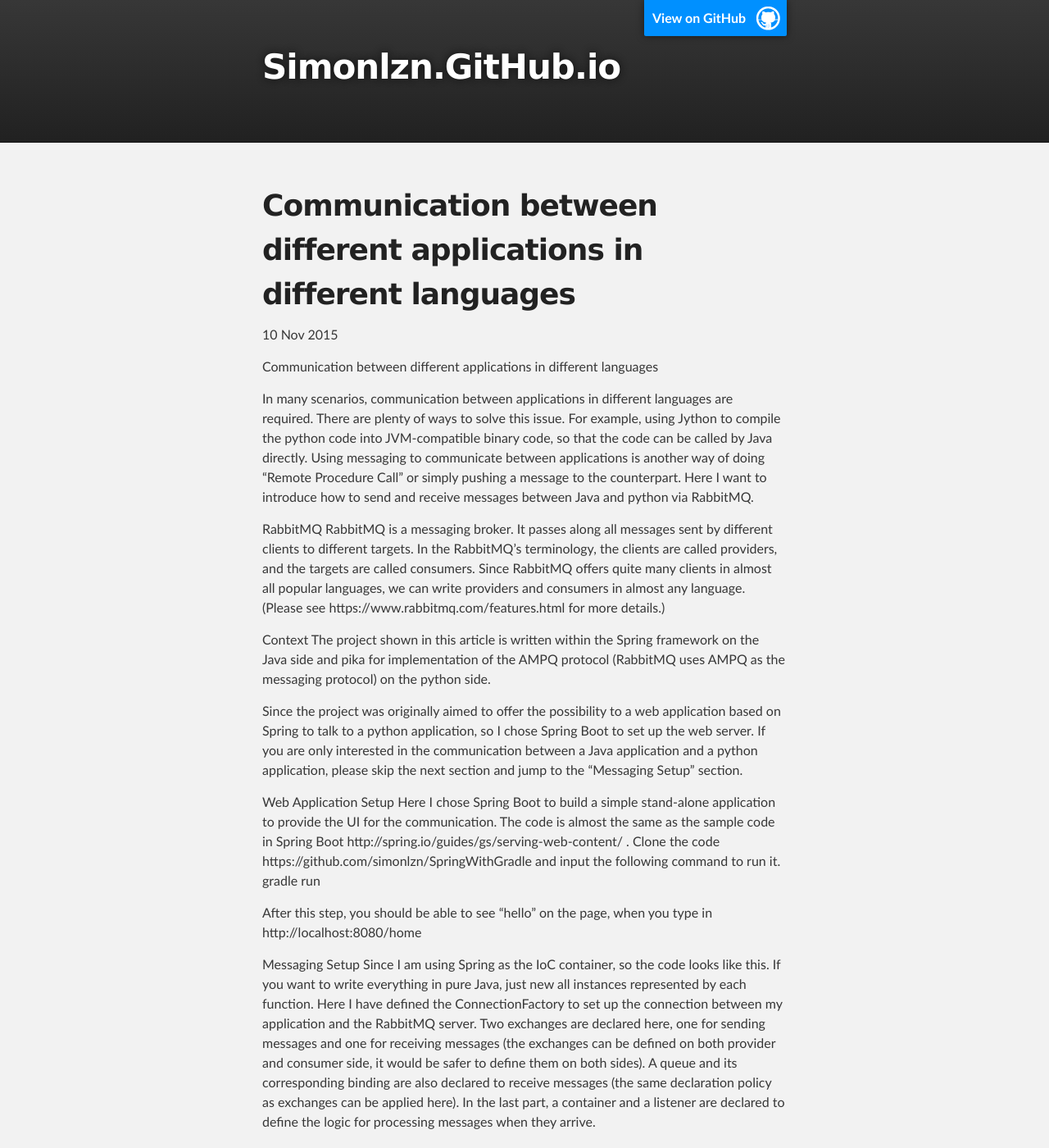
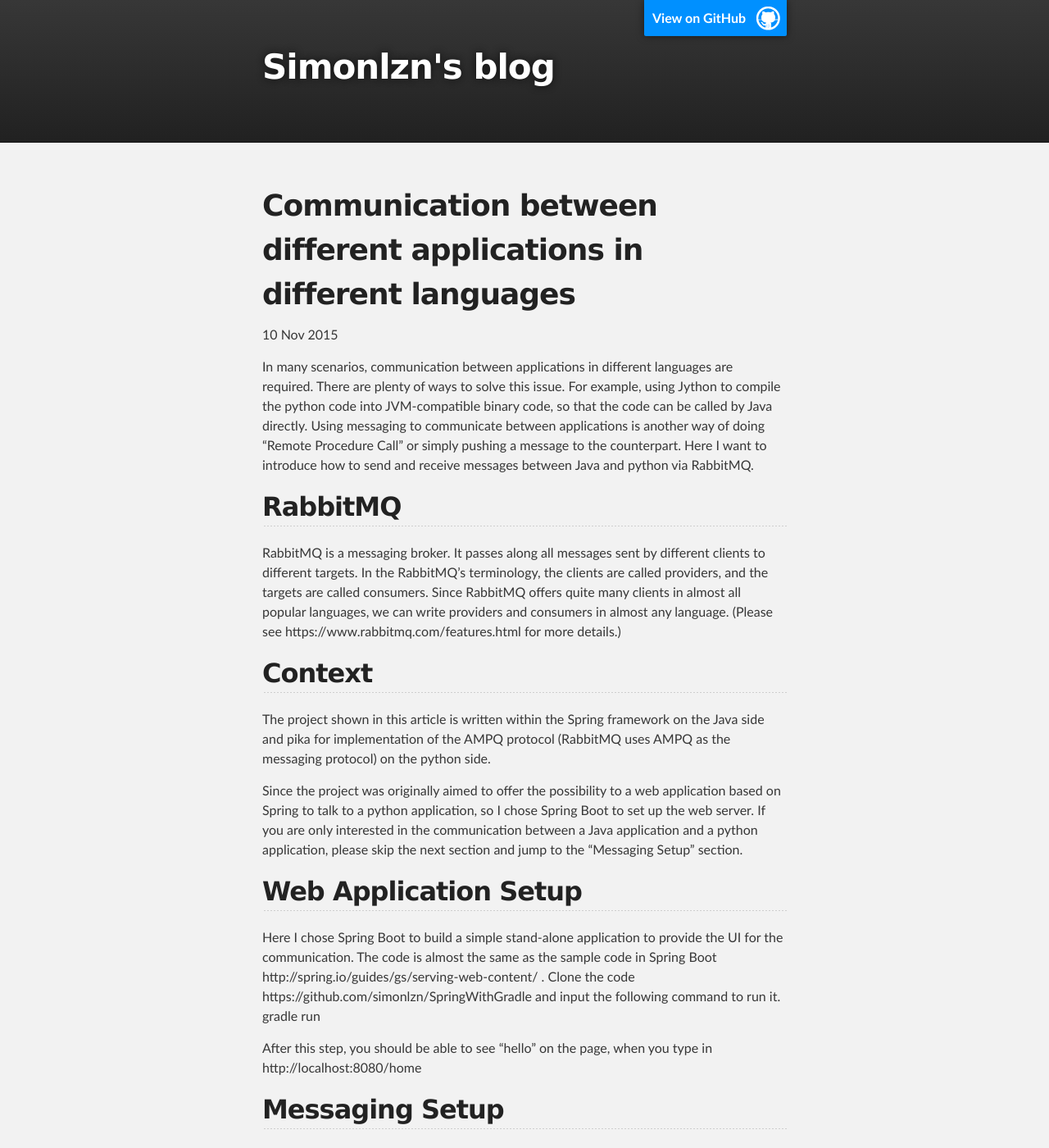
Before and after one commit to simonlzn/simonlzn.github.io, a Jekyll site: the page built from _posts/2016-07-18-Communication-between-different-applications-in-different-languages.md, in a window 1280 px wide and 1400 px high. Shown: the whole window at 82% size. Built offline with Jekyll 4.4.1, drawn with Linux system fonts in a browser that asks for light colours; some of the changed text lies outside the part shown.

Commit message:
changed the layout

```diff
--- a/_layouts/default.html
+++ b/_layouts/default.html
@@ -18,7 +18,7 @@
         <header class="inner">
           <a id="forkme_banner" href="https://github.com/simonlzn">View on GitHub</a>
 
-          <h1 id="project_title">Simonlzn.GitHub.io</h1>
+          <h1 id="project_title">Simonlzn's blog</h1>
           <h2 id="project_tagline"></h2>
 
         </header>
--- a/_posts/2016-07-18-Communication-between-different-applications-in-different-languages.md
+++ b/_posts/2016-07-18-Communication-between-different-applications-in-different-languages.md
@@ -3,24 +3,22 @@
 title: "Communication between different applications in different languages"
 date: 2015-11-10
 ---
-Communication between different applications in different languages
-
 In many scenarios, communication between applications in different languages are required. There are plenty of ways to solve this issue. For example, using Jython to compile the python code into JVM-compatible binary code, so that the code can be called by Java directly. Using messaging to communicate between applications is another way of doing “Remote Procedure Call” or simply pushing a message to the counterpart. Here I want to introduce how to send and receive messages between Java and python via RabbitMQ.
 
-RabbitMQ
+<h2>RabbitMQ</h2>
 RabbitMQ is a messaging broker. It passes along all messages sent by different clients to different targets. In the RabbitMQ’s terminology, the clients are called providers, and the targets are called consumers. Since RabbitMQ offers quite many clients in almost all popular languages, we can write providers and consumers in almost any language. (Please see https://www.rabbitmq.com/features.html for more details.)
 
-Context
+<h2>Context</h2>
 The project shown in this article is written within the Spring framework on the Java side and pika for implementation of the AMPQ protocol (RabbitMQ uses AMPQ as the messaging protocol) on the python side.
 
 Since the project was originally aimed to offer the possibility to a web application based on Spring to talk to a python application, so I chose Spring Boot to set up the web server. If you are only interested in the communication between a Java application and a python application, please skip the next section and jump to the “Messaging Setup” section.
 
-Web Application Setup
+<h2>Web Application Setup</h2>
 Here I chose Spring Boot to build a simple stand-alone application to provide the UI for the communication. The code is almost the same as the sample code in Spring Boot http://spring.io/guides/gs/serving-web-content/ . Clone the code https://github.com/simonlzn/SpringWithGradle and input the following command to run it. gradle run
 
 After this step, you should be able to see “hello” on the page, when you type in http://localhost:8080/home
 
-Messaging Setup
+<h2>Messaging Setup</h2>
 Since I am using Spring as the IoC container, so the code looks like this.
 If you want to write everything in pure Java, just new all instances represented by each function.
 Here I have defined the ConnectionFactory to set up the connection between my application and the RabbitMQ server. Two exchanges are declared here, one for sending messages and one for receiving messages (the exchanges can be defined on both provider and consumer side, it would be safer to define them on both sides). A queue and its corresponding binding are also declared to receive messages (the same declaration policy as exchanges can be applied here). In the last part, a container and a listener are declared to define the logic for processing messages when they arrive.
--- a/serve/blog/index.html
+++ b/serve/blog/index.html
@@ -6,7 +6,7 @@
     <meta http-equiv="X-UA-Compatible" content="chrome=1">
     <meta name="description" content="Simonlzn.GitHub.io : ">
 
-    <link rel="stylesheet" type="text/css" media="screen" href="stylesheets/stylesheet.css">
+    <link rel="stylesheet" type="text/css" media="screen" href="/stylesheets/stylesheet.css">
 
     <title>simonlzn's Blog</title>
   </head>
@@ -18,7 +18,7 @@
         <header class="inner">
           <a id="forkme_banner" href="https://github.com/simonlzn">View on GitHub</a>
 
-          <h1 id="project_title">Simonlzn.GitHub.io</h1>
+          <h1 id="project_title">Simonlzn's blog</h1>
           <h2 id="project_tagline"></h2>
 
         </header>
--- a/serve/index.html
+++ b/serve/index.html
@@ -6,7 +6,7 @@
     <meta http-equiv="X-UA-Compatible" content="chrome=1">
     <meta name="description" content="Simonlzn.GitHub.io : ">
 
-    <link rel="stylesheet" type="text/css" media="screen" href="stylesheets/stylesheet.css">
+    <link rel="stylesheet" type="text/css" media="screen" href="/stylesheets/stylesheet.css">
 
     <title>Index</title>
   </head>
@@ -18,7 +18,7 @@
         <header class="inner">
           <a id="forkme_banner" href="https://github.com/simonlzn">View on GitHub</a>
 
-          <h1 id="project_title">Simonlzn.GitHub.io</h1>
+          <h1 id="project_title">Simonlzn's blog</h1>
           <h2 id="project_tagline"></h2>
 
         </header>
```
Also changed, not shown: other parts of serve/blog/index.html (+1 -1 lines), serve/2014/04/30/Communication-between-different-applications-in-different-languages.html (deleted, +0 -78 lines), 1 other file.
